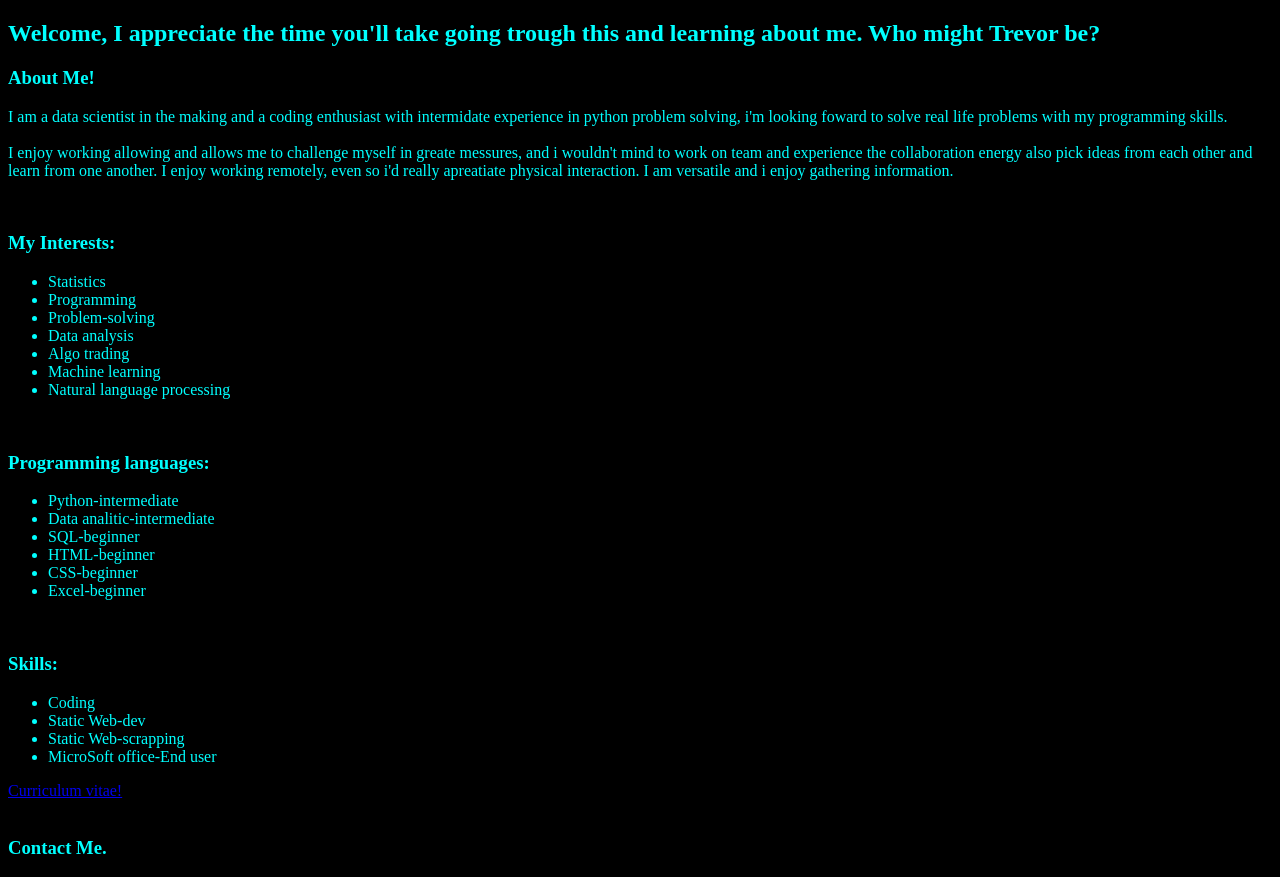
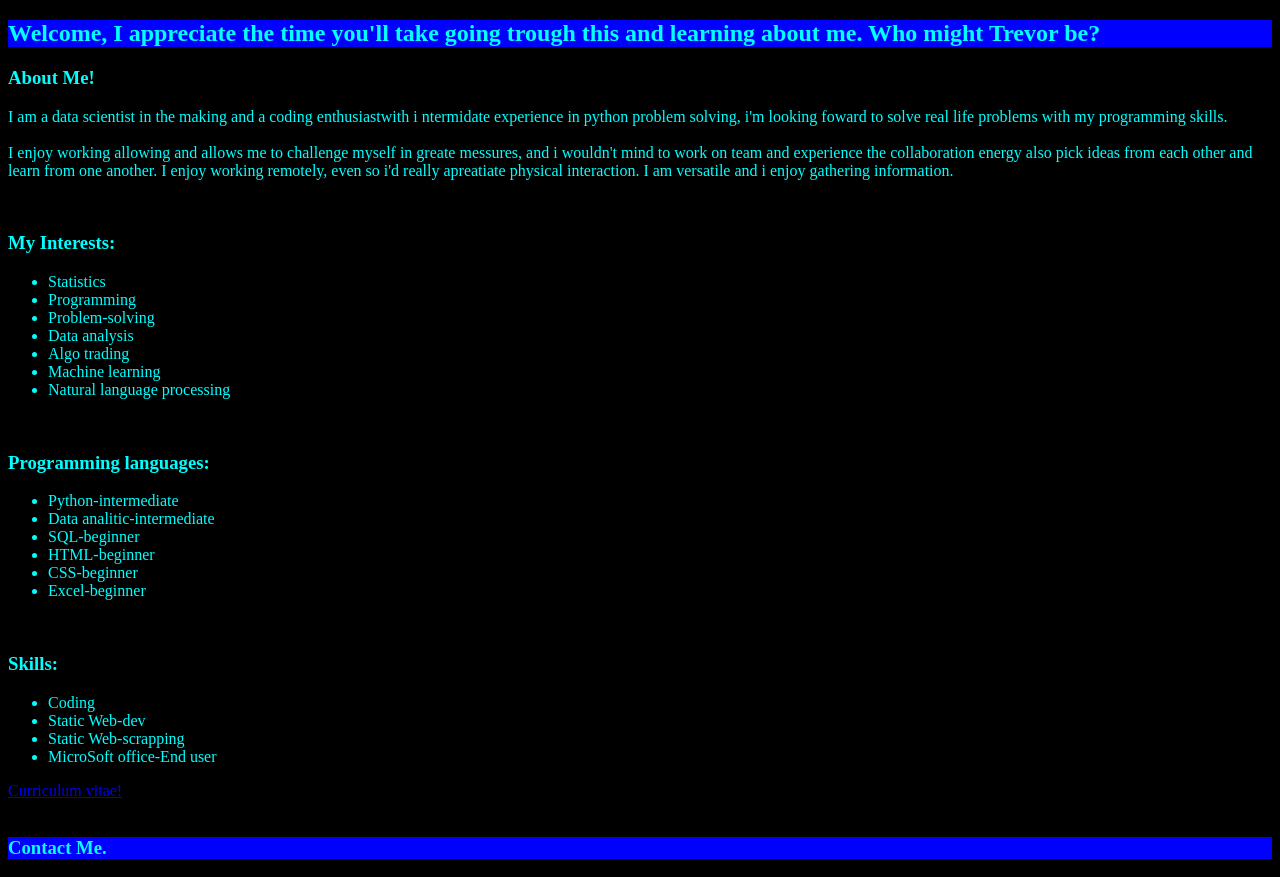
Before and after one commit to sage-sudo/trevor.github.io, a plain HTML site: page index.html in a window 1280 px wide. Drawn offline with Linux system fonts and the light colour scheme; a script that the page names is missing.

Commit message:
div-header-footer

```diff
--- a/index.html
+++ b/index.html
@@ -10,21 +10,23 @@
 
 <body>
   <article class="resume">
-    <header class="header">
+    <div class="intro-container">
+    <header class="intro">
         <h1>
             Welcome, I appreciate the time you'll take going
             trough this and learning about me.
             Who might Trevor be?
         </h1>
     </header>
+    </div>
     <section class="about-me">
         <h3>
             About Me!
         </h3>
         <p>
             <div>
-            I am a data scientist in the making and a coding enthusiast with intermidate experience in python problem solving,
-            i'm looking foward to solve real life problems with my programming skills.
+            I am a data scientist in the making and a coding enthusiastwith i ntermidate experience in
+            python problem solving, i'm looking foward to solve real life problems with my programming skills.
             </div>
             <br>
             <div>
@@ -75,11 +77,13 @@
         <a href="#">Curriculum vitae!</a>
     </section>
     <br>
-    <footer class="footer">
+    <div class="outro-container">
+    <footer class="outro">
         <h3>Contact Me.</h3>
 
     </footer>
-</article>
+    </div>
+  </article>
   <script src="script.js"></script>
 </body>
 
--- a/style.css
+++ b/style.css
@@ -2,3 +2,7 @@ body {
     color: cyan;
     background-color: black;
   }
+
+.intro-container, .outro-container {
+    background-color: blue;
+}
```
